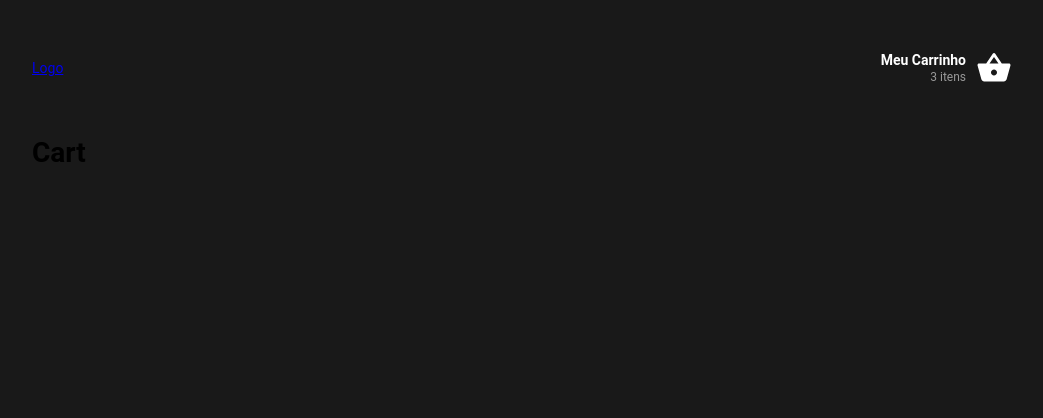
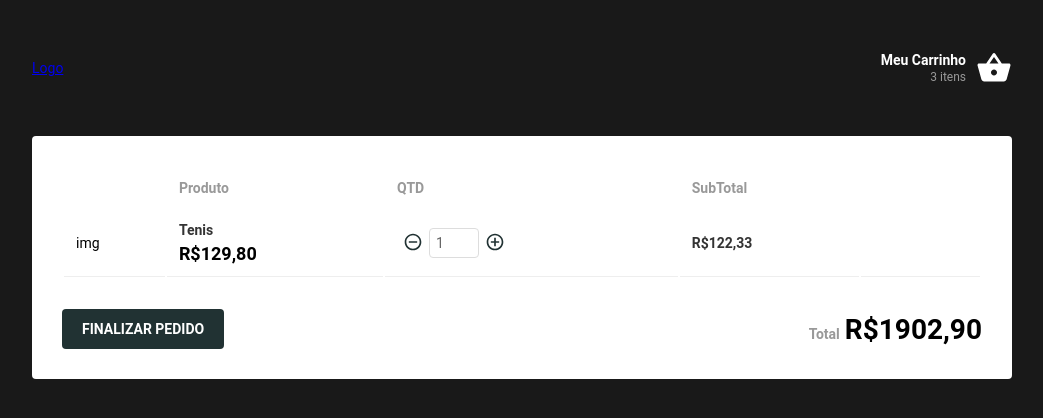
Before and after one commit to AlexandreVila/react-redux-store, a React (Create React App) app: page /cart in a window 1280 px wide. Shown: the top 418 px of the page, without its empty margins (118-1161 px from the left). Built offline with nearby package versions, Linux system fonts and the light colour scheme.

Commit message:
Criacao da pagina carrinho

```diff
--- a/src/pages/Cart/index.js
+++ b/src/pages/Cart/index.js
@@ -1,5 +1,63 @@
-import React from "react";
+import React from 'react';
+import { MdRemoveCircleOutline, MdAddCircleOutline, MdDelete } from 'react-icons/md';
 
-export default function Cart() {
-    return <h1> Cart</h1>;
+import { Container, ProductTable, Total } from './styles';
+
+function Cart() {
+  return (
+    <Container>
+        <ProductTable>
+            <thead>
+                <tr>
+                    <th/>
+                    <th>Produto</th>
+                    <th>QTD</th>
+                    <th>SubTotal</th>
+                    <th/>
+                </tr>
+            </thead>
+            <tbody>
+                <tr>
+                    <td>
+                        <div> img</div>
+                    </td>
+                    <td>
+                        <strong>Tenis</strong>
+                        <span>R$129,80</span>
+                    </td>
+                    <td>
+                        <div>
+                            <button type='button'>
+                                <MdRemoveCircleOutline size={20} color="#213233" />
+                            </button>
+                            <input type="number" readOnly value={1}/>
+                            <button type='button'>
+                                <MdAddCircleOutline size={20} color="#213233" />
+                            </button>
+                        </div>
+                    </td>
+                    <td>
+                        <strong>R$122,33</strong>
+                    </td>
+                    <td>
+                        <button type='button'>
+                            <MdDelete size={20} color="#fff"/>
+                        </button>
+                    </td>
+                </tr>
+
+            </tbody>
+
+        </ProductTable>
+        <footer>
+            <button type='button'>Finalizar pedido</button>
+            <Total>
+                <span>Total</span>
+                <strong> R$1902,90</strong>
+            </Total>
+        </footer>
+    </Container>
+  );
 }
+
+export default Cart;
--- /dev/null
+++ b/src/pages/Cart/styles.js
@@ -0,0 +1,87 @@
+import styled from 'styled-components';
+import { darken } from 'polished';
+
+export const Container = styled.div`
+    padding: 30px;
+    background: #fff;
+    border-radius: 4px;
+
+    footer{
+        margin-top: 30px;
+        display: flex;
+        justify-content: space-between;
+        align-items: center;
+    }
+    button{
+        background: #213233;
+        color: #fff;
+        border: 0;
+        border-radius: 4px;
+        padding: 12px 20px;
+        font-weight: bold;
+        text-transform: uppercase;
+        transition: background 0.2s;
+
+        &:hover{
+            background: ${darken(0.03, '#213233')}
+        }
+    }
+
+`;
+
+export const ProductTable = styled.table`
+    width: 100%;
+
+    thead th{
+        color: #999;
+        text-align: left;
+        padding: 12px;
+    }
+    tbody td{
+        padding: 12px;
+        border-bottom: 1px solid #eee;
+    }
+    img{
+        height: 100px;
+    }
+    strong{
+        color: #333;
+        display: block;
+    }
+    span{
+        display: block;
+        margin-top: 5px;
+        font-size: 18px;
+        font-weight: bold;
+    }
+    div{
+        display: flex;
+        align-items: center;
+
+        input{
+            border: 1px solid #ddd;
+            border-radius: 4px;
+            color: #666;
+            padding: 6px;
+            width: 50px;
+        }
+    }
+    button {
+        background: none;
+        border: 0;
+        padding: 6px;
+    }
+`;
+export const Total = styled.div`
+    display: flex;
+    align-items: baseline;
+
+    span{
+        color: #999;
+        font-weight: bold;
+    }
+    strong{
+        font-size: 28px;
+        margin-left: 5px;
+    }
+`;
```
